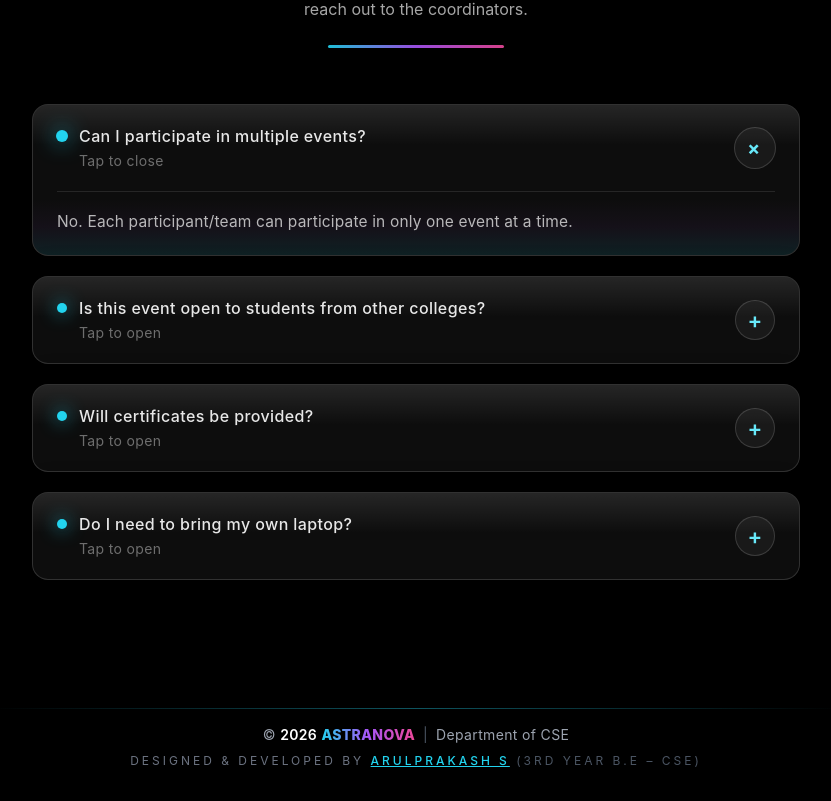
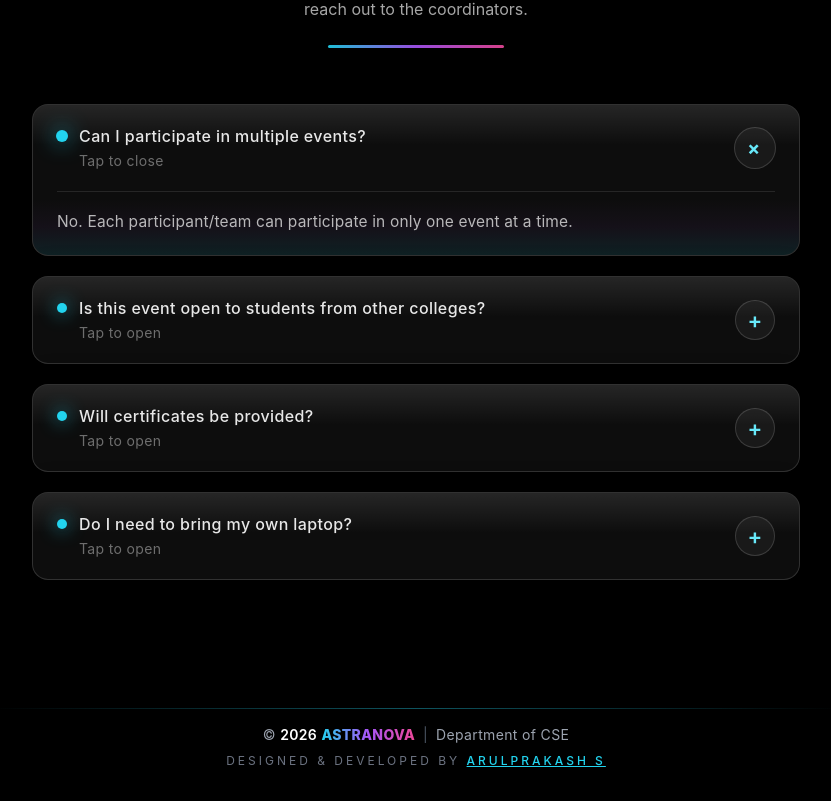
Before and after one commit to ms-arul/ASTRANOVA-26, a React (Vite) app: page / in a window 1280 px wide. Shown: the part 3944-4745 px from the top of the page, without its empty margins (224-1055 px from the left). Built offline with nearby package versions, Linux system fonts and the light colour scheme.

Commit message:
Update Footer.jsx

```diff
--- a/src/components/Footer.jsx
+++ b/src/components/Footer.jsx
@@ -79,7 +79,7 @@ export default function Footer() {
           Arulprakash S
         </a>{" "}
         <span className="text-gray-600">
-          (3rd Year B.E – CSE)
+
         </span>
       </p>
 
```
